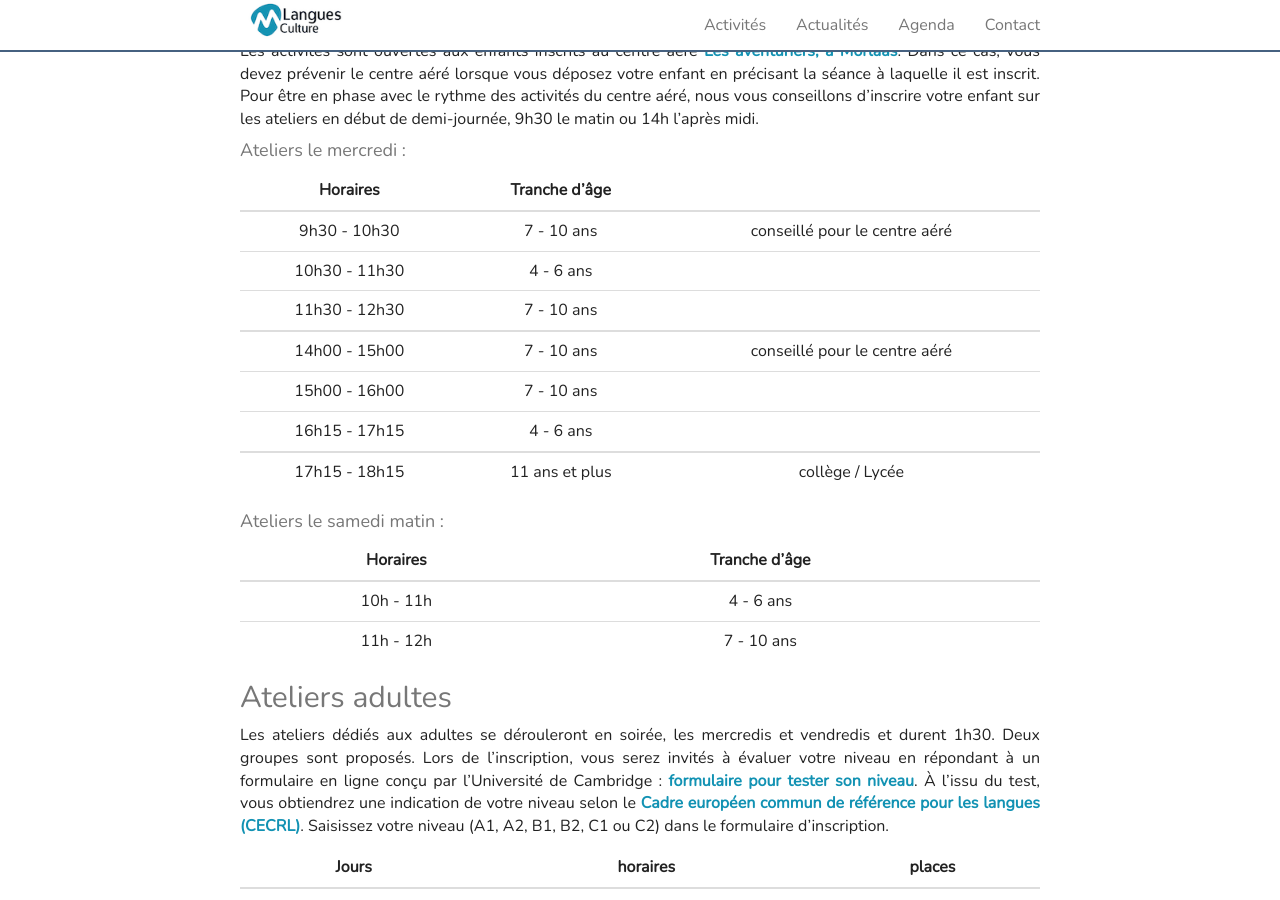
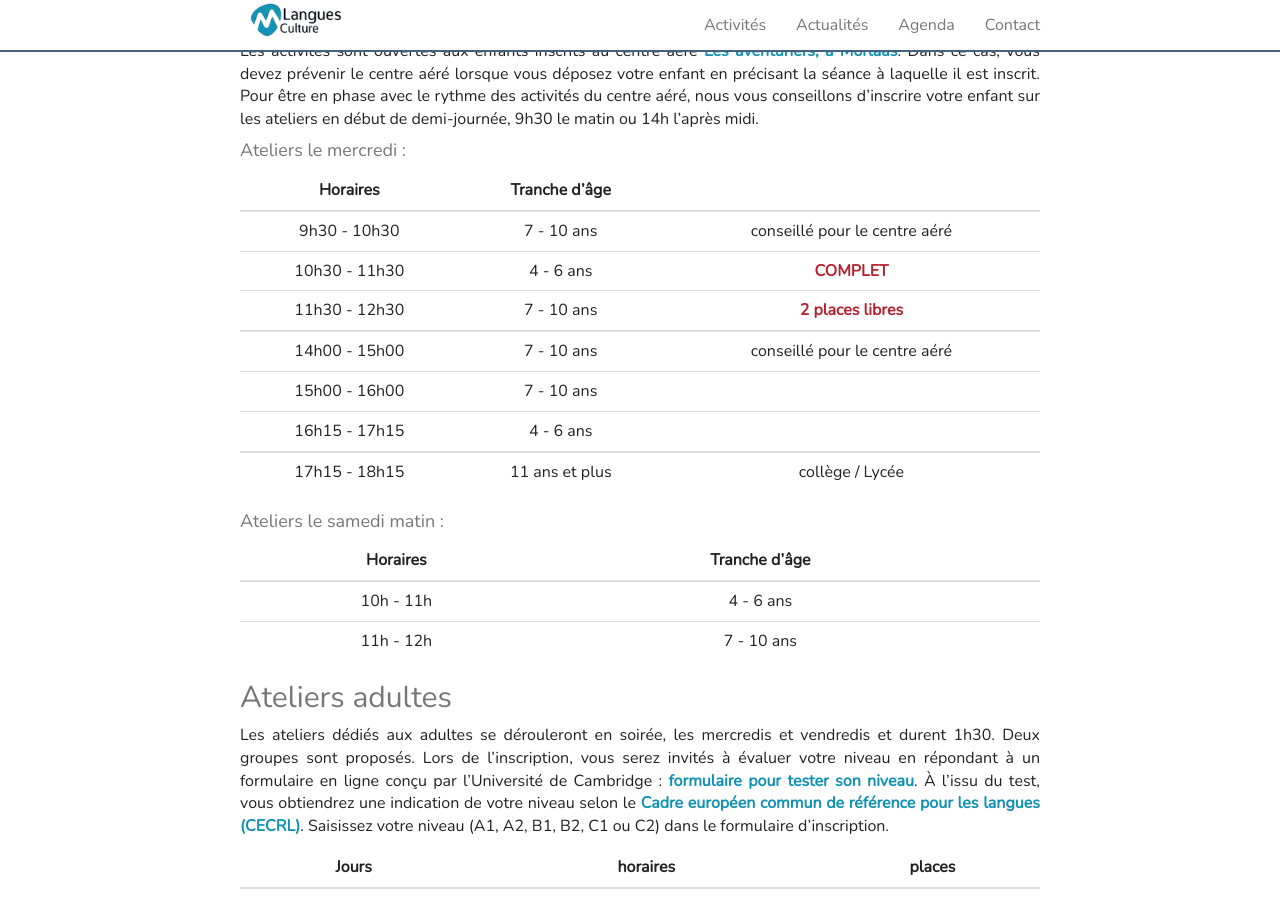
Before and after one commit to mlangues64/mlangues64.github.io, a Jekyll site: the page built from _posts/2019-08-26-inscription2019-2020.markdown, in a window 1280 px wide and 900 px high, scrolled down 920 px. Built offline with Jekyll 4.4.1, drawn with Linux system fonts in a browser that asks for light colours; nearby versions of some CDN libraries.

Commit message:
effectifs

```diff
--- a/_posts/2019-08-26-inscription2019-2020.markdown
+++ b/_posts/2019-08-26-inscription2019-2020.markdown
@@ -62,8 +62,8 @@
 | Horaires | Tranche d'âge |      |
 |:--------:|:-------------:|:----:|
 | 9h30 - 10h30 | 7 - 10 ans | conseillé pour le centre aéré |
-| 10h30 - 11h30 | 4 - 6 ans |  |
-| 11h30 - 12h30 | 7 - 10 ans |  |
+| 10h30 - 11h30 | 4 - 6 ans | <span style="color: #B7222E; font-weight:bold;">COMPLET</span> |
+| 11h30 - 12h30 | 7 - 10 ans | <span style="color: #B7222E; font-weight:bold;">2 places libres</span> |
 |:--------:|:-------------:|:----:|
 | 14h00 - 15h00 | 7 - 10 ans | conseillé pour le centre aéré |
 | 15h00 - 16h00 | 7 - 10 ans |  |
```
